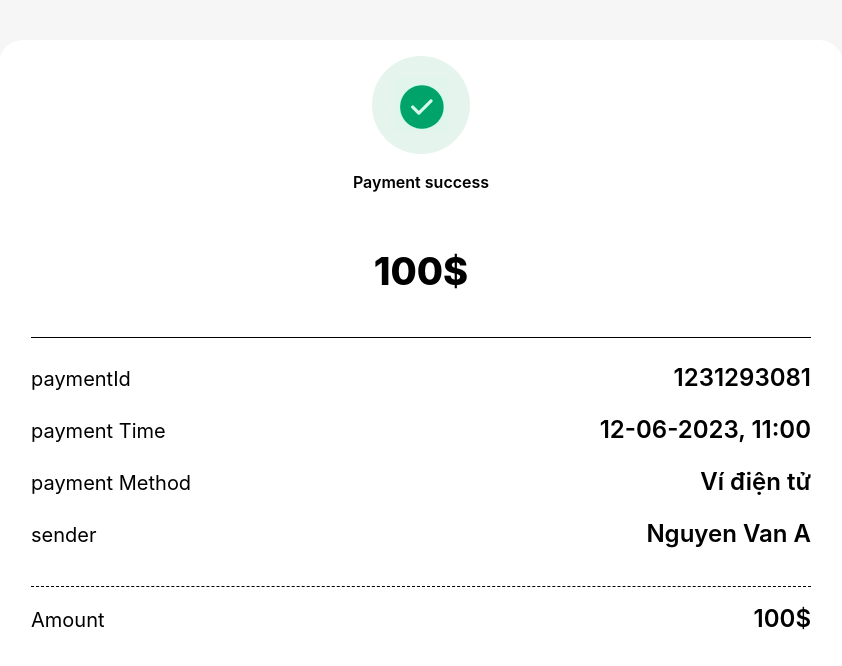
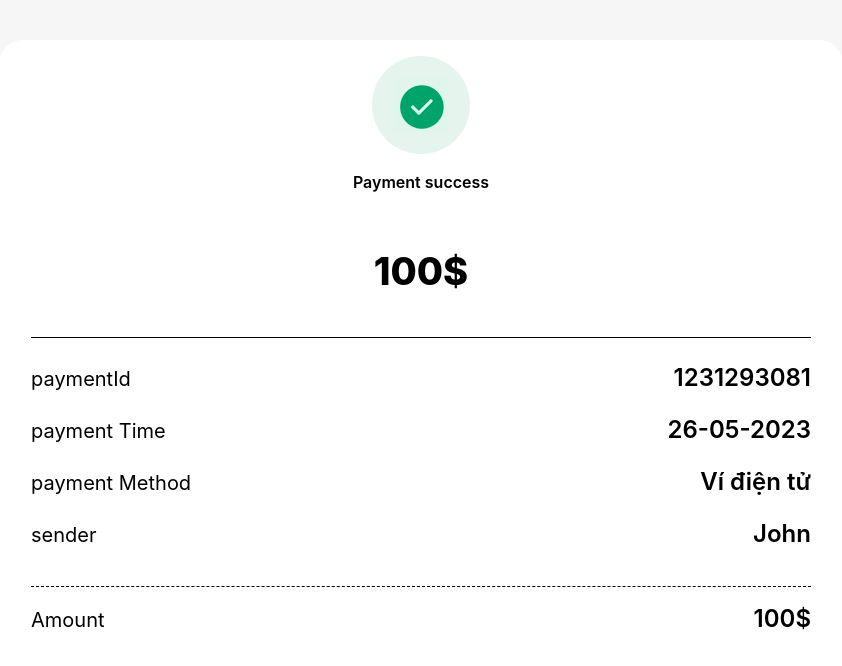
Before and after one commit to Kyu0z/ManagerXhotel, a React (Vite) app: page /invoice in a window 1280 px wide. Shown: the top 666 px of the page, without its empty margins (219-1061 px from the left). Built offline with nearby package versions, Linux system fonts and the light colour scheme.

Commit message:
navigate invoice payment

```diff
--- a/src/Members/MDK/Invoice/index.tsx
+++ b/src/Members/MDK/Invoice/index.tsx
@@ -29,7 +29,7 @@ const Invoice = () => {
             <Title level={4} className="!font-normal">
               payment Time
             </Title>
-            <Title level={3}>12-06-2023, 11:00</Title>
+            <Title level={3}>26-05-2023</Title>
           </Space>
           <Space className="flex items-center justify-between mb-2">
             <Title level={4} className="!font-normal">
@@ -41,7 +41,7 @@ const Invoice = () => {
             <Title level={4} className="!font-normal">
               sender
             </Title>
-            <Title level={3}>Nguyen Van A</Title>
+            <Title level={3}>John</Title>
           </Space>
         </div>
         <div className="invoice-total pt-4">
--- a/src/Members/MDK/Payment/PayForm/index.tsx
+++ b/src/Members/MDK/Payment/PayForm/index.tsx
@@ -10,6 +10,7 @@ import {
 import type { DatePickerProps } from "antd";
 import { useState } from "react";
 import { PayPalScriptProvider, PayPalButtons } from "@paypal/react-paypal-js";
+import { useNavigate } from "react-router-dom";
 
 const { Title } = Typography;
 
@@ -25,6 +26,8 @@ const onChange: DatePickerProps["onChange"] = (date, dateString) => {
 
 const PayForm = () => {
   const [form] = Form.useForm();
+
+  const navigate = useNavigate();
 
   const onFinish = (values: any) => {
     console.log(values);
@@ -166,6 +169,9 @@ const PayForm = () => {
                     const details = await actions.order.capture();
                     const name = details.payer?.name?.given_name;
                     alert("Transaction completed by " + name);
+                    setTimeout(() => {
+                      navigate("/invoice");
+                    }, 1500);
                   }
                 }}
               />
```
